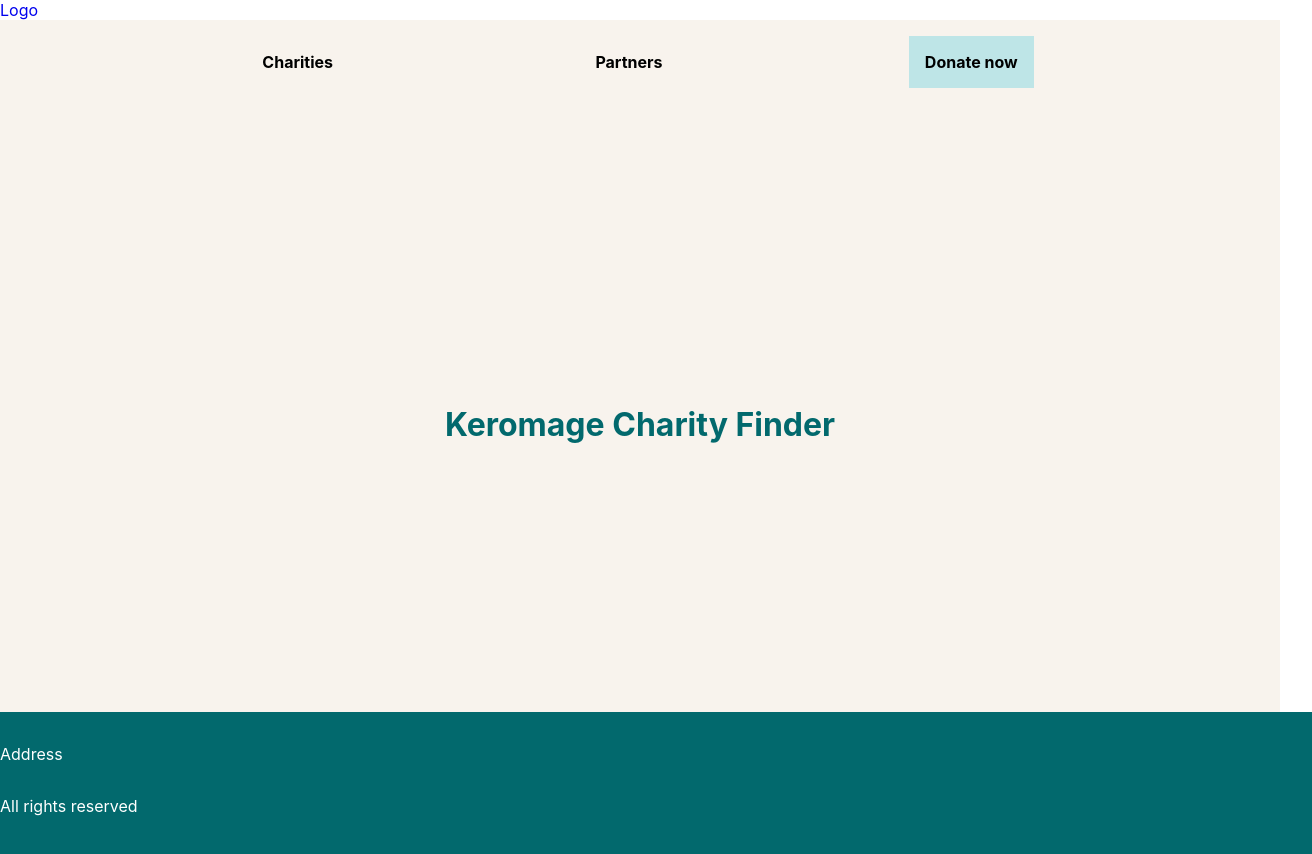
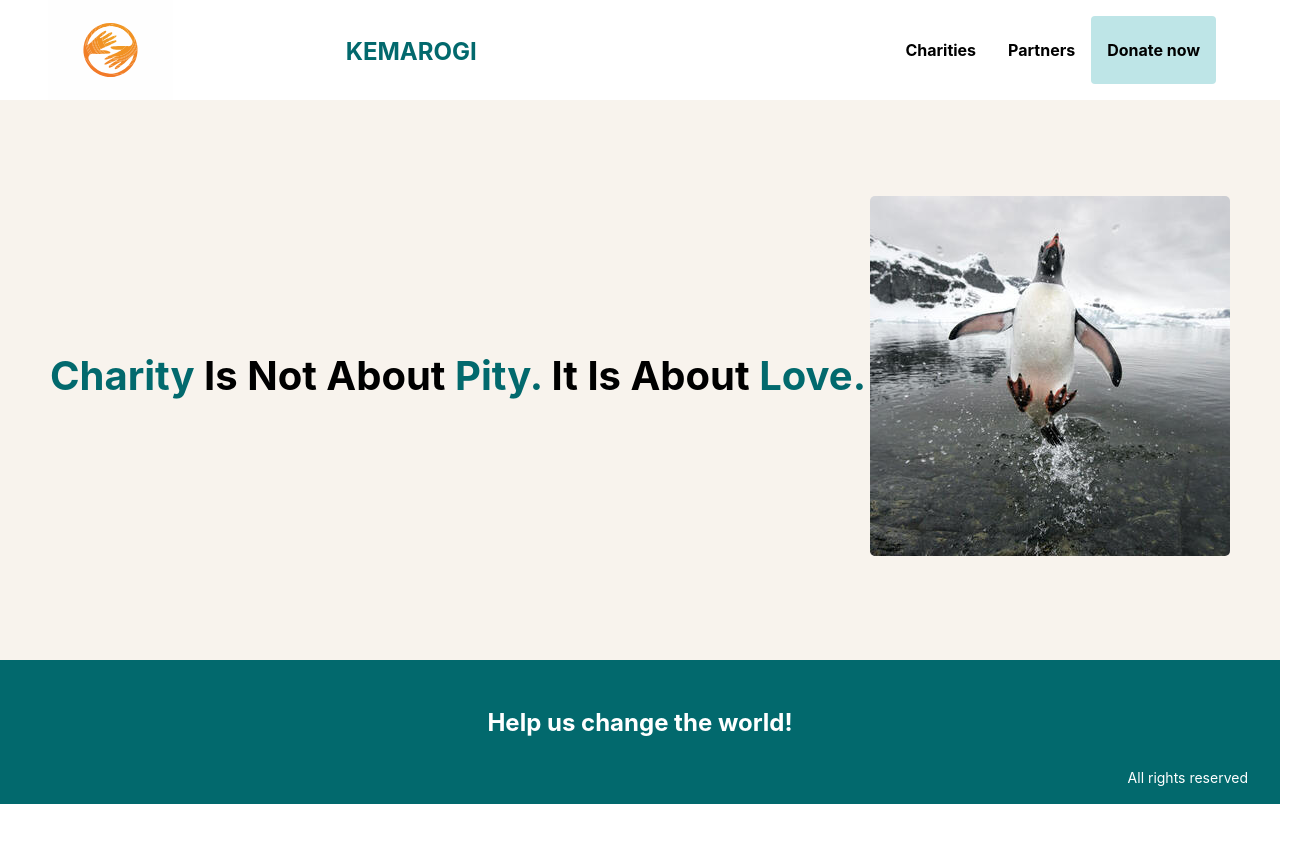
Before and after one commit to mtabala/charity-finder-app-frontend, a React (Create React App) app: page / in a window 1280 px wide. Shown: the top 854 px of the page, 1312 px wide, since content can reach past the window. After the commit the page ends 804 px from the top, so only its background shows below. Built offline with nearby package versions, Linux system fonts and the light colour scheme.

Commit message:
Continue styling page

```diff
--- a/src/components/Footer/Footer.jsx
+++ b/src/components/Footer/Footer.jsx
@@ -3,8 +3,8 @@ import "./Footer.scss";
 function Footer() {
   return (
     <div className="footer">
-      <p className="footer__text">Address</p>
-      <p className="footer__text">All rights reserved</p>
+      <p className="footer__text">Help us change the world!</p>
+      <p className="footer__text--small">All rights reserved</p>
     </div>
   );
 }
--- a/src/components/Footer/Footer.scss
+++ b/src/components/Footer/Footer.scss
@@ -2,12 +2,22 @@
 
 .footer {
   background-color: $background-color-dark;
-  margin: -2rem;
-  height: 20vh;
+  height: 18vh;
   padding: 2rem;
 
   &__text {
     color: #fff;
+    font-weight: 700;
     padding-bottom: 2rem;
+    padding-top: 1rem;
+    text-align: center;
+    font-size: 1.5rem;
+
+    &--small {
+      font-size: 0.875rem;
+      color: #fff;
+      text-align: right;
+      padding-bottom: 0.5rem;
+    }
   }
 }
--- a/src/components/Header/Header.jsx
+++ b/src/components/Header/Header.jsx
@@ -1,14 +1,12 @@
 import "./Header.scss";
-import logo from "../../assets/images/hand-care-logo.jpg";
-import { Link } from "react-router-dom";
+import logo from "../../assets/images/logo-transparent.svg";
 
 function Header() {
   return (
     <header className="header">
-      <Link className="logo" to="/" src={logo}>
-        Logo
-      </Link>
       <nav className="nav">
+        <img className="nav__logo" src={logo} alt="logo" />
+        <p className="nav__title">Kemarogi</p>
         <ul className="nav__list">
           <li className="nav__list-item">Charities</li>
           <li className="nav__list-item">Partners</li>
--- a/src/components/Header/Header.scss
+++ b/src/components/Header/Header.scss
@@ -1,7 +1,24 @@
 @use "../../assets/partials/variables" as *;
 
 .nav {
-  background-color: $background-color-light;
+  background-color: #fff;
+  display: flex;
+  justify-content: space-between;
+  padding: 0 3rem;
+
+  &__title {
+    text-transform: uppercase;
+    color: $background-color-dark;
+    font-size: 1.5rem;
+    font-weight: 700;
+    padding-top: 2.3rem;
+    margin-left: -14rem;
+  }
+
+  &__logo {
+    height: 100px;
+    background-color: $background-color-light;
+  }
 
   &__list {
     display: flex;
@@ -11,7 +28,9 @@
   }
 
   &__list-item {
+    display: flex;
     padding: 1rem;
+    align-items: center;
     &:hover {
       background-color: $background-color-dark;
       color: #fff;
@@ -19,6 +38,7 @@
     }
     &--highlighted {
       background-color: $background-color-medium;
+      border-radius: 4px;
     }
   }
 }
--- a/src/components/Hero/Hero.jsx
+++ b/src/components/Hero/Hero.jsx
@@ -1,9 +1,17 @@
 import "./Hero.scss";
+import penguin from "../../assets/images/penguin.jpg";
 
 function Hero() {
   return (
     <div className="hero">
-      <h1 className="hero__title">Keromage Charity Finder</h1>
+      <div className="hero__wrapper">
+        <h1 className="hero__title">
+          <span className="hero__title--color">Charity</span> is not about
+          <span className="hero__title--color"> pity. </span>It is about{" "}
+          <span className="hero__title--color">Love.</span>
+        </h1>
+        <img src={penguin} className="hero__image"></img>
+      </div>
     </div>
   );
 }
--- a/src/components/Hero/Hero.scss
+++ b/src/components/Hero/Hero.scss
@@ -2,14 +2,37 @@
 
 .hero {
   background-color: $background-color-light;
-  height: 80vh;
-  display: flex;
-  justify-content: center;
-  align-items: center;
+  height: 70vh;
+  padding: 3rem;
   margin: -2rem;
 
+  &__wrapper {
+    display: flex;
+    justify-content: space-around;
+    align-items: center;
+    padding-top: 3rem;
+  }
+
+  &__image {
+    border-radius: 5px;
+  }
+
   &__title {
-    font-size: 2rem;
-    color: $background-color-dark;
+    font-size: 2.5rem;
+    color: #000;
+    text-transform: capitalize;
+    line-height: 3rem;
+
+    &--color {
+      color: $background-color-dark;
+    }
+  }
+
+  &__text {
+    font-weight: 400;
+    font-size: 1.5rem;
+    color: black;
+    padding-top: 1rem;
+    text-align: center;
   }
 }
```
Also changed, not shown: src/assets/images/logo-transparent.svg (added).
